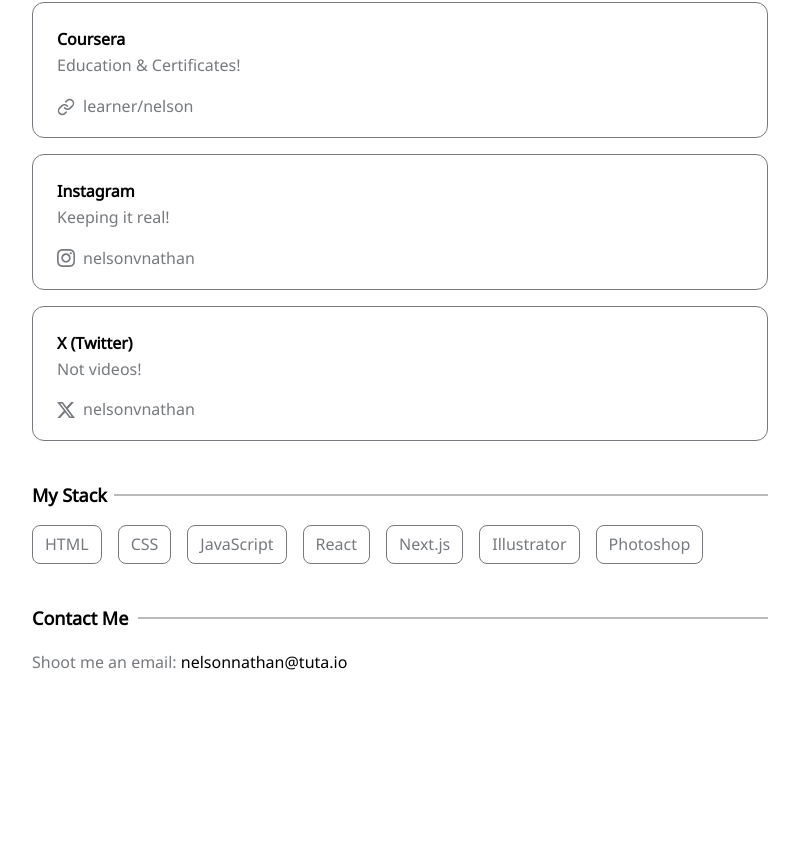
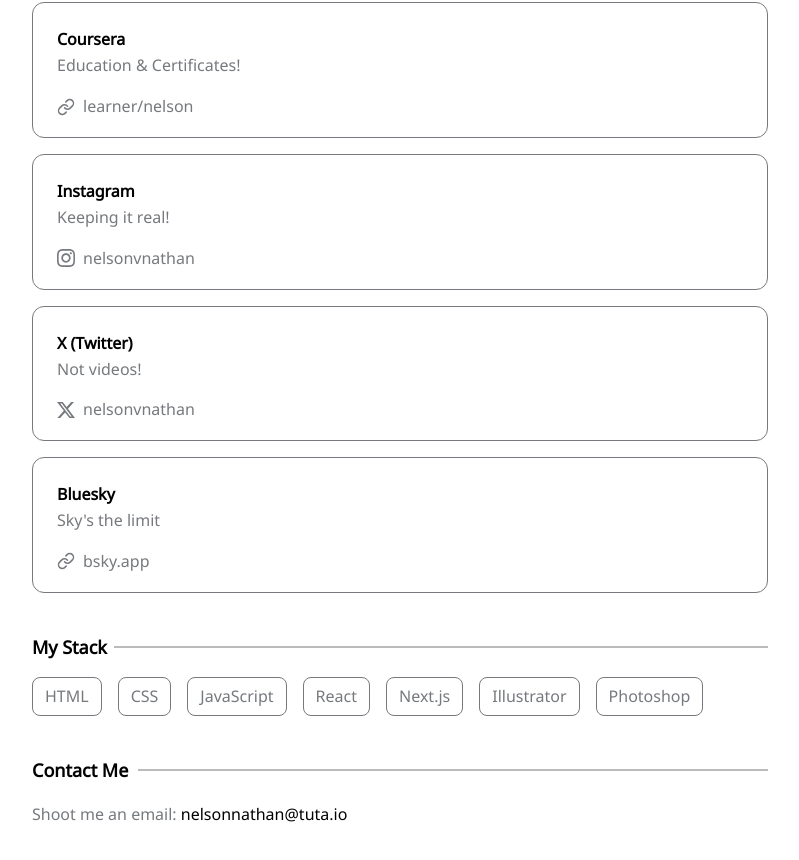
Before and after one commit to nlxn/profilio, a Next.js app: page / in a window 1280 px wide. Shown: the part 1040-1900 px from the top of the page, without its empty margins (240-1039 px from the left). Before the commit the page ends 1817 px from the top, so only its background shows below. Built offline with nearby package versions, Linux system fonts and the light colour scheme.

Commit message:
Update config.js

```diff
--- a/data/config.js
+++ b/data/config.js
@@ -49,6 +49,11 @@
       title: 'X (Twitter)',
       description: 'Not videos!',
       x: 'nelsonvnathan'
+    },
+    {
+      title: 'Bluesky',
+      description: 'Sky\'s the limit',
+      link: 'https://bsky.app/profile/nelsonnathan.com'
     }
   ]
 };
```
